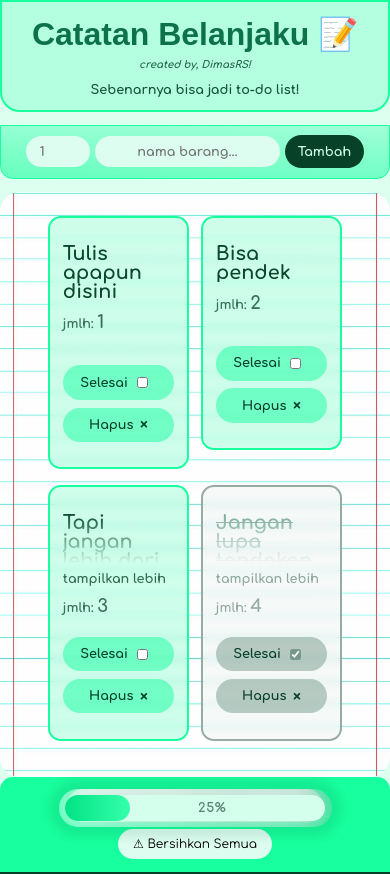
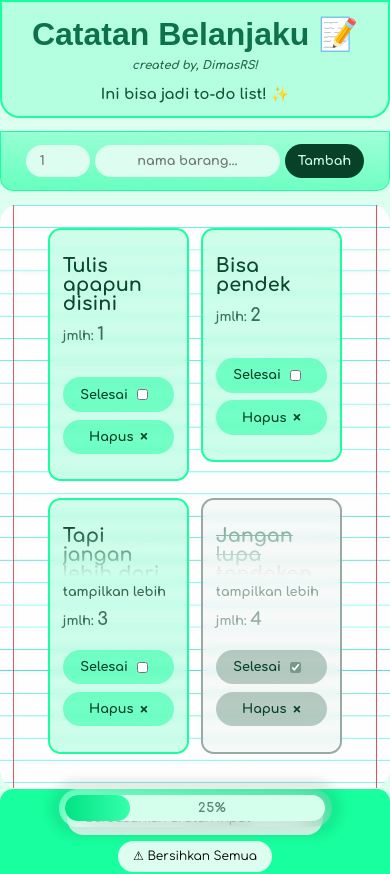
Before and after one commit to dimaskuy/shopping-list, a React (Vite) app: page / in a window 390 px wide. Shown: the top 874 px of the page. Built offline with nearby package versions, Linux system fonts and the light colour scheme; a web font is replaced by a local one.

Commit message:
fixed unresponsive mobile UI

```diff
--- a/src/components/App.jsx
+++ b/src/components/App.jsx
@@ -9,7 +9,7 @@ import ListItem from "./ListItem.jsx";
 import Footer from "./Footer.jsx";
 // DATA
 import groceryItems from "../data/groceryItems.js";
-const quotes = ["Hai, mau masukkin apa ke list? 😊", "Hari ini belanja apa kita? 🤔", "Mau input apa ke list? 😎", "Selamat beraktivitas 😋", "Sebenarnya bisa jadi to-do list!"][Math.floor(Math.random() * 5)];
+const quotes = ["Hai, mau masukkin apa ke list? 😊", "Hari ini belanja apa kita? 🤔", "Mau input apa ke list? 😎", "Selamat beraktivitas 😋", "Ini bisa jadi to-do list! ✨"][Math.floor(Math.random() * 5)];
 
 function App() {
     // lifting-state-up!
--- a/src/components/ToTopBtn.jsx
+++ b/src/components/ToTopBtn.jsx
@@ -1,4 +1,5 @@
 import { useRef, useEffect } from "react";
+import iconUp from "../../public/circle-up.svg";
 
 export default function ToTopBtn() {
     const btnRef = useRef();
@@ -20,7 +21,7 @@ export default function ToTopBtn() {
     return (
         <a href="#list-menu" className="to-top none" ref={btnRef}>
             <span>
-                <img src="public/circle-up.svg" alt="UP" className="icon-up" />
+                <img src={iconUp} alt="UP" className="icon-up" />
             </span>
         </a>
     );
--- a/src/index.css
+++ b/src/index.css
@@ -481,20 +481,20 @@ label:active,
         font-size: 5rem;
     }
     .title h2 {
-        font-size: 1.6rem;
+        font-size: 1.8rem;
     }
     .title .quote-mobile {
         display: block;
         visibility: visible;
         text-align: center;
-        font-size: 2.1rem;
+        font-size: 2.3rem;
         padding-top: 2rem;
-        font-size: 2rem;
         color: rgb(6, 65, 40);
         opacity: 0.9;
     }
 
     .add-form {
+        padding: 1rem 0;
         margin-bottom: 2rem;
         display: flex;
         justify-content: center;
@@ -503,9 +503,6 @@ label:active,
     }
 
     .add-form h3 {
-        /* font-size: 2rem;
-        opacity: 0.9;
-        text-align: center; */
         display: none;
         visibility: hidden;
     }
@@ -536,6 +533,9 @@ label:active,
     label:active,
     #qty-list:active {
         transform: scale(0.96);
+    }
+    .list .emptyItemMsg {
+        font-size: 2.5rem;
     }
 
     .list ul {
```
